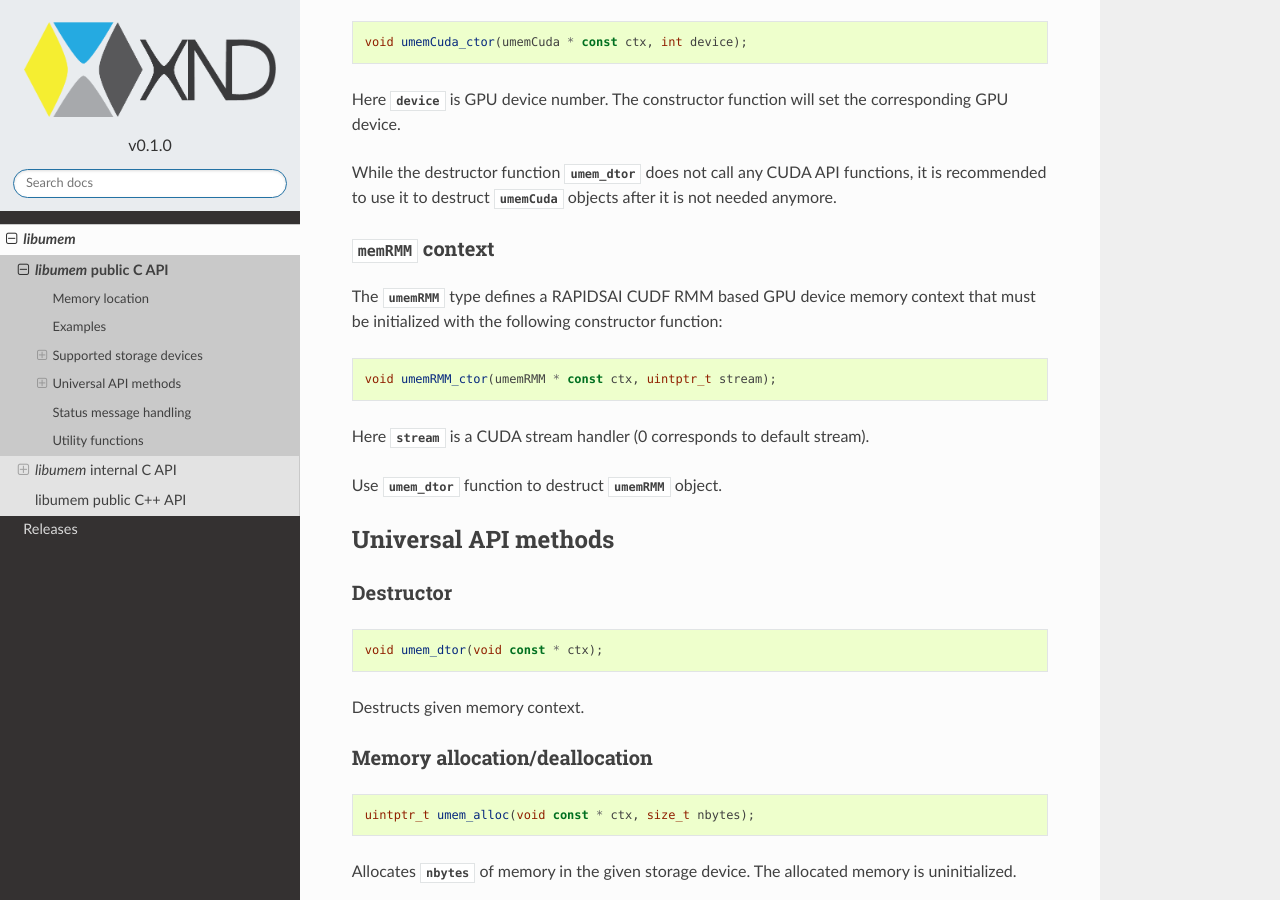
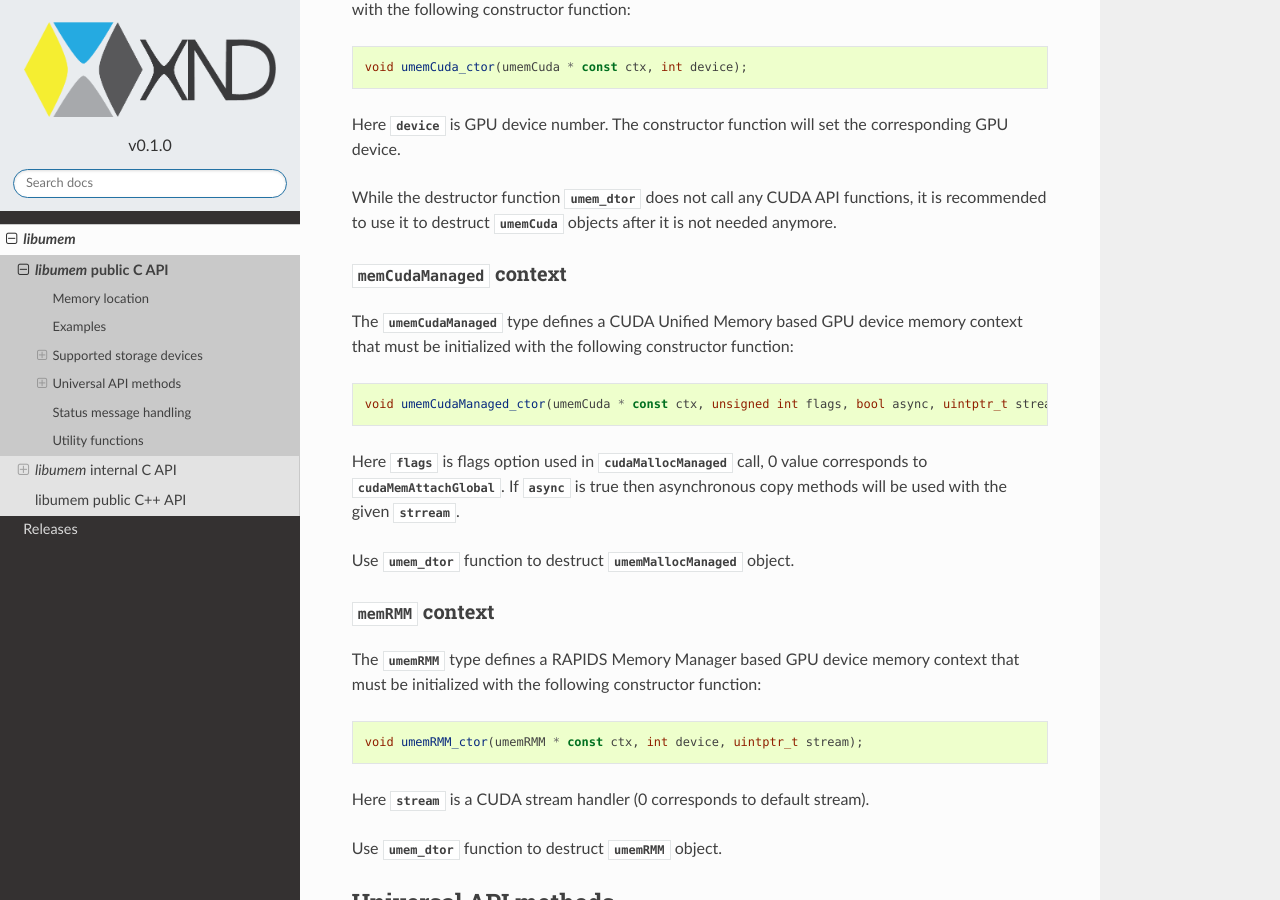
Before and after one commit to xnd-project/umem, a Sphinx documentation site: the page built from doc/libumem/c-api.rst, in a window 1280 px wide and 900 px high, scrolled down 2770 px. Built offline with Sphinx 7.4.7 and the Read the Docs theme 2.0.0, drawn with Linux system fonts in a browser that asks for light colours; some of the changed text lies outside the part shown.

Commit message:
Update docs.

```diff
--- a/doc/libumem/c-api.rst
+++ b/doc/libumem/c-api.rst
@@ -113,7 +113,9 @@ objects (C :type:`struct` instances):
 
 * :type:`umemCuda` - CUDA RT based interface to GPU device memory.
 
-* :type:`umemRMM` - `RAPIDSAI CUDF RMM`__ based interface to GPU device memory.
+* :type:`umemCudaManaged` - CUDA Unified Memory interface to GPU device memory.
+
+* :type:`umemRMM` - `RAPIDS Memory Manager`__ based interface to GPU device memory.
 
 __ https://github.com/rapidsai/cudf/blob/master/cpp/src/rmm/RAPIDS_Memory_Manager.md
 
@@ -153,7 +155,6 @@ following strings: ``"r"``, ``"r+"``, ``"w"``, ``"w+"``, ``"a"``,
 
 The destructor function :func:`umem_dtor` closes the file.
 
-
 :type:`memCuda` context
 '''''''''''''''''''''''
 
@@ -172,16 +173,34 @@ While the destructor function :func:`umem_dtor` does not call any CUDA
 API functions, it is recommended to use it to destruct :type:`umemCuda`
 objects after it is not needed anymore.
 
+:type:`memCudaManaged` context
+''''''''''''''''''''''''''''''
+
+The :type:`umemCudaManaged` type defines a CUDA Unified Memory based
+GPU device memory context that must be initialized with the following
+constructor function:
+
+.. code-block:: c
+
+   void umemCudaManaged_ctor(umemCuda * const ctx, unsigned int flags, bool async, uintptr_t stream);
+
+Here :data:`flags` is flags option used in :func:`cudaMallocManaged`
+call, 0 value corresponds to :data:`cudaMemAttachGlobal`. If
+:data:`async` is true then asynchronous copy methods will be used with
+the given :data:`strream`.
+
+Use :func:`umem_dtor` function to destruct :type:`umemMallocManaged` object.
+
 :type:`memRMM` context
 '''''''''''''''''''''''
 
-The :type:`umemRMM` type defines a RAPIDSAI CUDF RMM based GPU device
-memory context that must be initialized with the following constructor
-function:
+The :type:`umemRMM` type defines a RAPIDS Memory Manager based GPU
+device memory context that must be initialized with the following
+constructor function:
 
 .. code-block:: c
 
-   void umemRMM_ctor(umemRMM * const ctx, uintptr_t stream);
+   void umemRMM_ctor(umemRMM * const ctx, int device, uintptr_t stream);
 
 Here :data:`stream` is a CUDA stream handler (0 corresponds to default stream).
 
```
